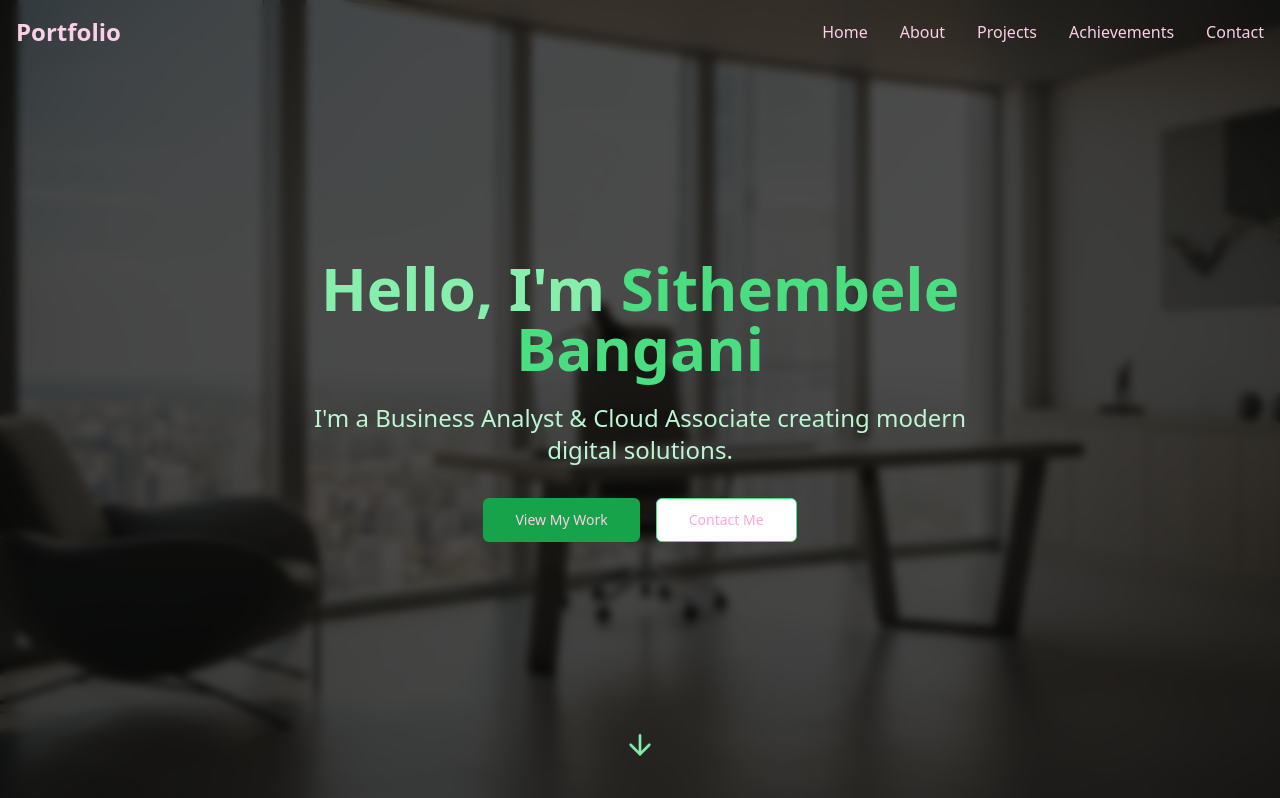
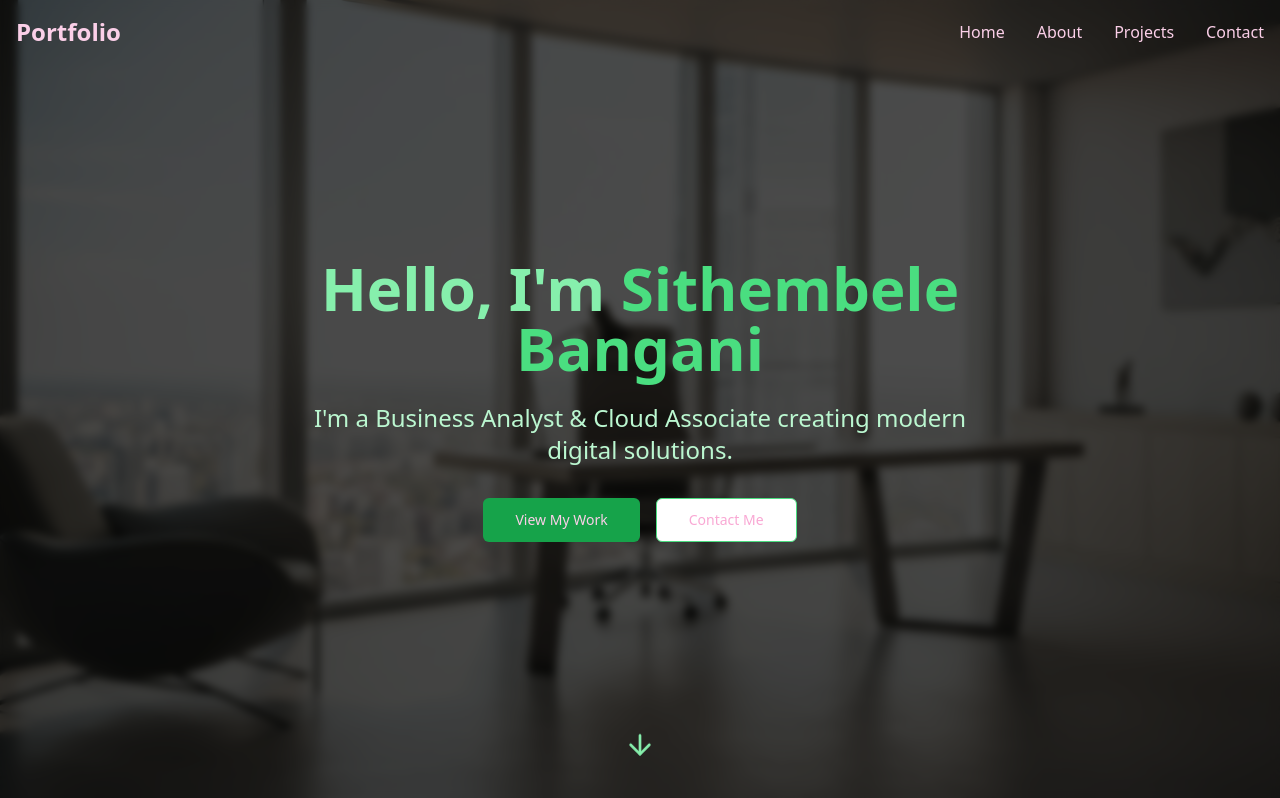
Before and after one commit to Sithembelebangani/design-identity-lab, a React (Vite) app: page / in a window 1280 px wide. Shown: the top 798 px of the page. Built offline with nearby package versions, Linux system fonts and the light colour scheme.

Commit message:
Update Header.tsx

```diff
--- a/src/components/Header.tsx
+++ b/src/components/Header.tsx
@@ -24,7 +24,6 @@ const Header = () => {
     { name: 'Home', href: '#home', path: '/' },
     { name: 'About', href: '#about', path: '/' },
     { name: 'Projects', href: '#projects', path: '/' },
-    { name: 'Achievements', href: '', path: '/achievements' },
     { name: 'Contact', href: '#contact', path: '/' }
   ];
 
```
